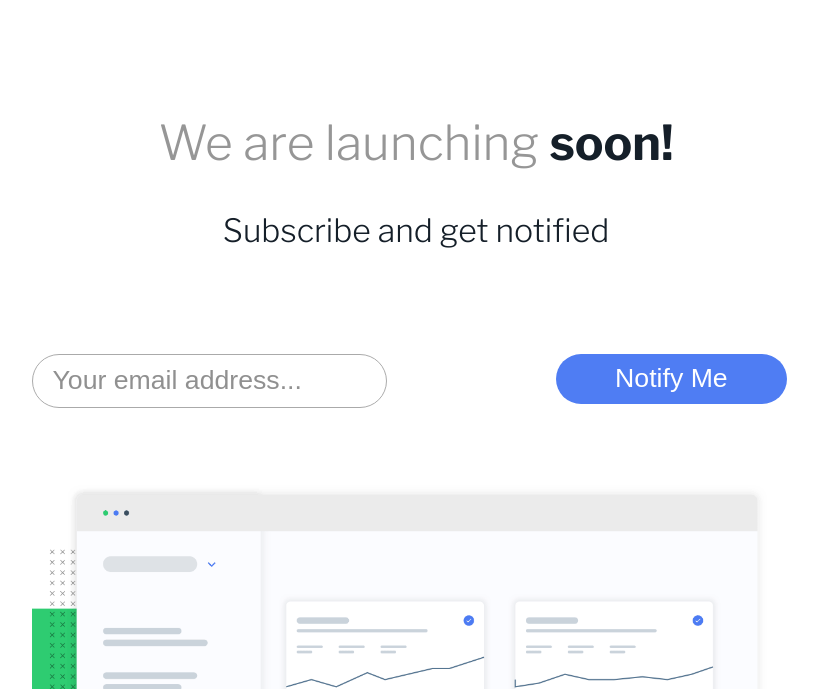
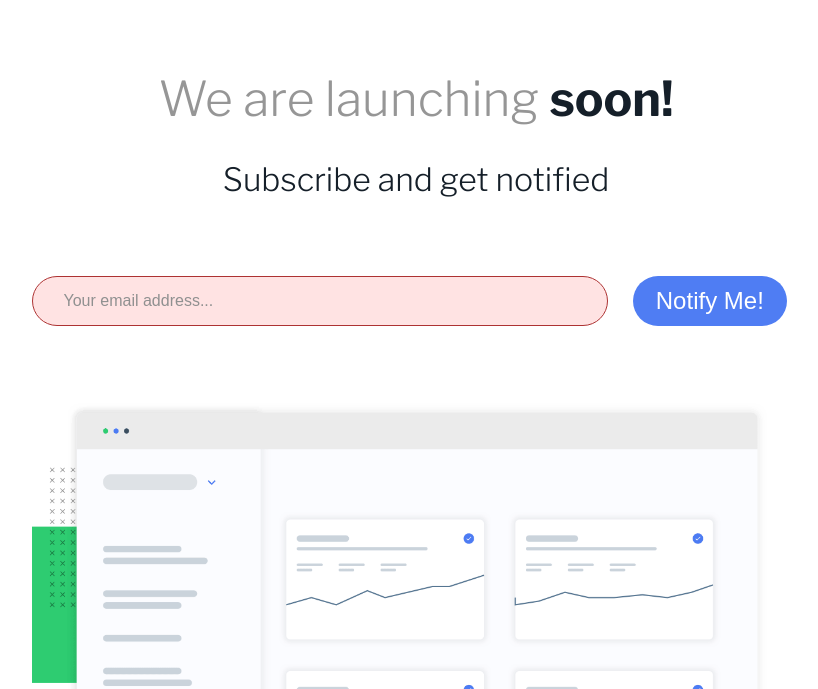
Before and after one commit to zitescody/ping, a plain HTML site: page index.html in a window 1280 px wide. Shown: the part 111-800 px from the top of the page, without its empty margins (224-1042 px from the left). Drawn offline with nearby package versions, Linux system fonts and the light colour scheme.

Commit message:
Updated solution files. STILL WIP
I cannot seem to figure out the validation for the project. The validation works on codepen, but once I implement it into my project it does not show the error message. Will continue working on this.

```diff
--- a/index.html
+++ b/index.html
@@ -10,25 +10,27 @@
 </head>
 <body>
   <main class="main-container">
-    <section class="container one">
+    <div class="container one">
       <img class="logo" alt="ping logo" aria-label="ping logo" src="./images/logo.svg">
-    </section>
-    <section class="container two">
+    </div>
+    <div class="container two">
       <h1 class="tag">We are launching <strong>soon!</strong></h1>
-      <h2 class="sub-tag">Subscribe and get notified</h2>
-    </section>
-    <section class="container three">
-      <form action="#" method="get" class="form" id="form">
-          <div class="email-container">
-            <input class="email" type="email" name="email" id="email" placeholder="Your email address..." required>
-            <p class="error">Please provide a valid email address</p>
-          </div>
-          <input class="submit" type="submit" name="submit" id="submit" value="Notify Me">
+      <p class="sub-tag">Subscribe and get notified</p>
+    </div>
+    <div class="container three">
+      <form class="form" novalidate>
+        <div class="form-container">
+          <label for="mail">
+            <input type="email" id="mail" name="mail" required minlength="8" placeholder="Your email address...">
+            <span class="error" aria-live="polite"></span>
+          </label>
+        </div>
+        <button class="submit">Notify Me!</button>
       </form>
-    </section>
-    <section class="container four">
+    </div>
+    <div class="container four">
       <img class="webpage" alt="webpage with graphs" aria-hidden="true" src="./images/illustration-dashboard.png">
-    </section>
+    </div>
   </main>
   <footer>
     <div class="social-container">
--- a/styles.css
+++ b/styles.css
@@ -29,6 +29,9 @@
 body {
     margin: 0;
     font-family: var(--libre);
+    flex-direction: column;
+    justify-content: center;
+    min-height: 100vh;
 }
 
 h1 {
@@ -38,17 +41,10 @@ h1 {
     text-align: center;
 }
 
-h2 {
+p {
     font-size: var(--h2Size);
     font-weight: var(--libreLight);
     color: var(--h2Color);
-    text-align: center;
-}
-
-p {
-    font-size: var(--pSize);
-    font-weight: var(--libreLight);
-    color: var(--pColor);
     text-align: center;
 }
 
@@ -63,26 +59,28 @@ strong {
 }
 /*layout styles*/
 main.main-container {
-    margin: 15% 5% 5%;
+    margin: 5% 10% 5% 10%;
+}
+div.one {
     display: flex;
-    flex-direction: column;
+    justify-content: center;
 }
 
-section.one {
-    margin: 0 auto;
-}
-
-section.two {
+div.two {
     margin-top: 10%;
 }
 
-section.three {
+div.three {
     margin-top: 10%;
     display: flex;
     flex-direction: column;
 }
 
-section.four {
+label.mail {
+    display: flex;
+    flex-direction: column;
+}
+div.four {
     margin-top: 10%;
 }
 
@@ -102,35 +100,7 @@ img.webpage {
     width: 100%;
 }
 
-input.email {
-    width: 100%;
-    height: 50px;
-    border: 1px solid var(--gray);
-    border-radius: 30px;
-    color: var(--gray);
-    text-indent: 5%;
-    font-size: var(--h2Size);
-    opacity: 0.8;
-}
-
-p.error {
-    display: none;
-    color: var(--lightred);
-    font-style: italic;
-    font-size: var(--h2Size);
-    margin-top: 0.5em;
-    margin-bottom: 1em;
-}
-
-p.with-error {
-    display: block;
-}
-
-input.invalid {
-    border: 1px solid var(--lightred);
-}
-
-input.submit {
+button.submit {
     margin-top: 5%;
     width: 100%;
     height: 50px;
@@ -141,18 +111,67 @@ input.submit {
     font-size: var(--h2Size);
 }
 
-input.submit:hover {
+button.submit:hover {
     box-shadow: 0px 5px 5px 5px hsl(223, 100%, 88%, 0.8);
     cursor: pointer;
+}
+
+/*form styles*/
+div.form-container {
+    display: block;
+}
+
+input[type=email]{
+    -webkit-appearance: none;
+    appearance: none;
+    width: 100%;
+    height: 50px;
+    border: 1px solid var(--gray);
+    border-radius: 30px;
+    color: var(--gray);
+    text-indent: 5%;
+    font-size: var(--h2Size);
+    opacity: 0.8;
+    box-sizing: border-box;
+}
+
+input:invalid{
+    border-color: #900;
+    background-color: #FDD;
+}
+
+input:focus:invalid {
+    outline: none;
+}
+
+.error {
+    width  : 100%;
+    text-align: center;
+    font-size: var(--h2Size);
+    font-style: italic;
+    color: var(--lightred);
+    background-color: white;
+    border-radius: 0 0 5px 5px;
+    box-sizing: border-box;
+}
+
+.error.active {
+    padding: 0.3em;
 }
 
 @media only screen and (min-width: 600px) {
     main.main-container {
         margin: 5% 20% 5% 20%;
     }
+
     img.logo {
         width: 120px;
         height: 40px;
+    }
+
+    ion-icon {
+        height: 40px;
+        width: 40px;
     }
 
     form.form {
@@ -165,7 +184,7 @@ input.submit:hover {
         column-gap: 25px;
     }
 
-    div.email-container {
+    div.form-container {
         grid-column-start: first;
         grid-column-end: second;
         grid-row-start: first;
@@ -174,7 +193,7 @@ input.submit:hover {
         align-self: end;
     }
 
-    input.submit {
+    button.submit {
         grid-column-start: second;
         grid-column-end: end;
         grid-row-start: first;
@@ -182,24 +201,25 @@ input.submit:hover {
         grid-area: two;
         margin-top: 0;
     }
-
-    ion-icon {
-        height: 40px;
-        width: 40px;
-    }
 }
 
-@media only screen and (min-width: 900px) {
+@media only screen and (min-width: 1280px) {
     h1 {
         font-size: 36pt;
     }
 
-    h2 {
+    p {
         font-size: 24pt;
     }
-    div.email-container {
+
+    ion-icon {
+        height: 50px;
+        width: 50px;
+    }
+
+    form.form   {
         display: grid;
-        grid-template-columns: [first] 70% [second] 25% [end];
+        grid-template-columns: [first] 75% [second] 20% [end];
         grid-template-rows: [first] 100%;
         grid-template-areas:
         "one two"
@@ -207,30 +227,25 @@ input.submit:hover {
         column-gap: 25px;
     }
 
-    input.email {
+    div.form-container {
         grid-column-start: first;
         grid-column-end: second;
         grid-row-start: first;
-        grid-row-end: end;
         grid-area: one;
-        align-self: end;
-        font-size: 20pt;
+        justify-self: stretch;
+        font-size: 18pt;
     }
 
-    input.submit {
+    button.submit {
         grid-column-start: second;
         grid-column-end: end;
         grid-row-start: first;
         grid-row-end: end;
         grid-area: two;
         margin-top: 0;
-        font-size: 20pt;
+        font-size: 18pt;
     }
 
-    ion-icon {
-        height: 50px;
-        width: 50px;
-    }
 }
 /*attribution styles*/
 div.attribution-container {
```
Also changed, not shown: app.js (+31 -1 lines).
